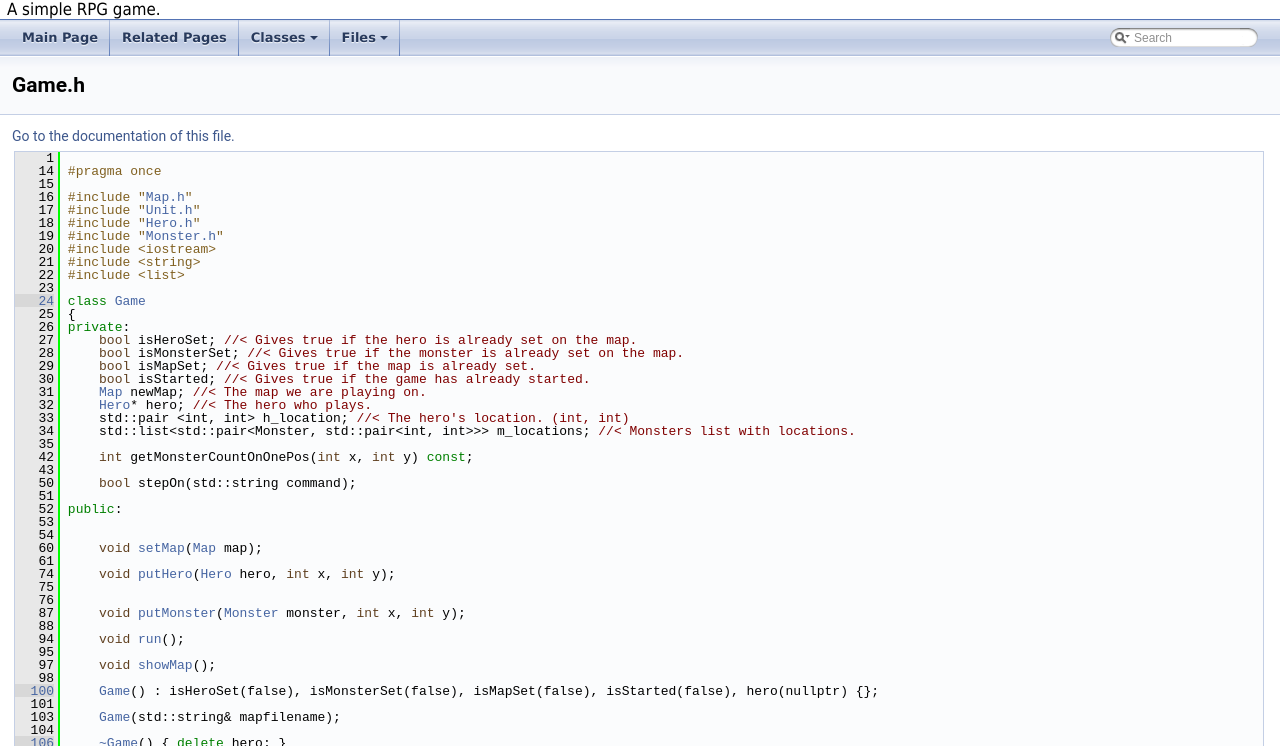
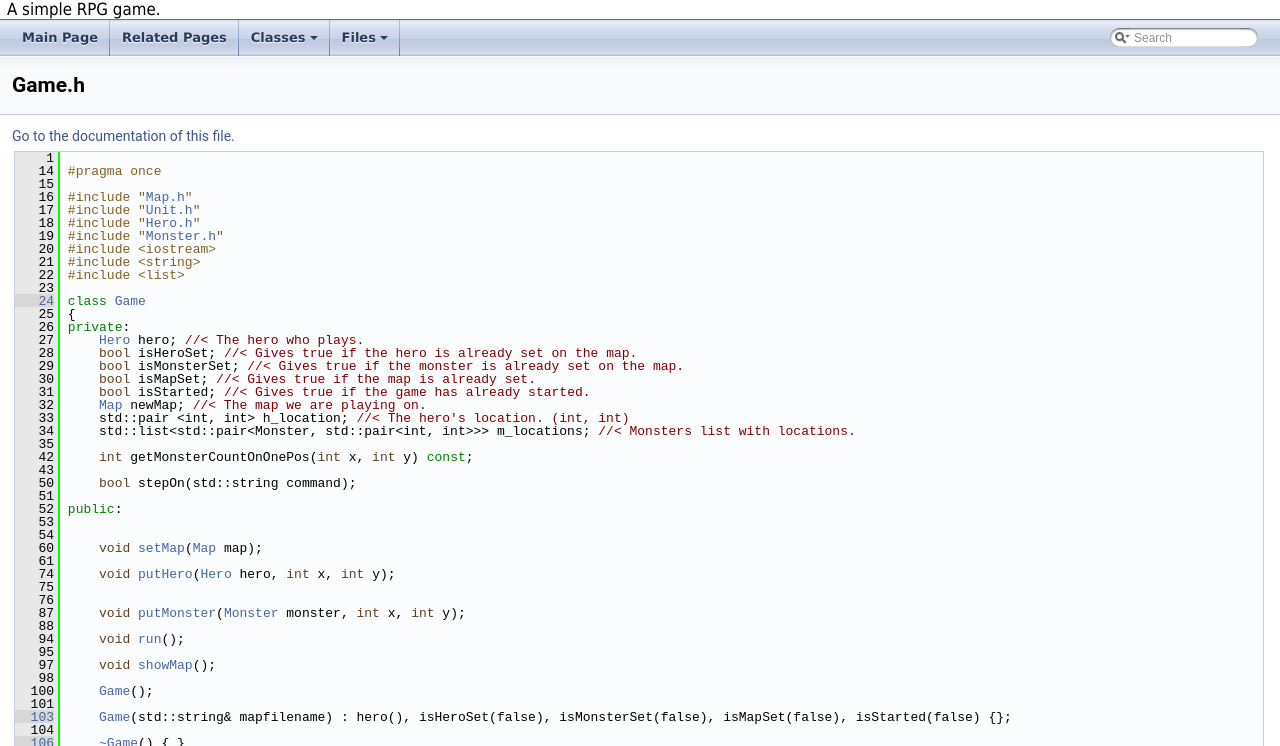
Before and after one commit to Teaching-projects/-SZE-MOSZE-2020-BDFANS, a plain HTML site: page _game_8h_source.html in a window 1280 px wide. Shown: the part 54-800 px from the top of the page. Drawn offline with Linux system fonts and the light colour scheme.

Commit message:
Update gh-pages to output generated at 08ba60f

```diff
--- a/_game_8h_source.html
+++ b/_game_8h_source.html
@@ -81,12 +81,12 @@ $(function() {
 <div class="line"><a name="l00024"></a><span class="lineno"><a class="line" href="class_game.html">   24</a></span>&#160;<span class="keyword">class </span><a class="code" href="class_game.html">Game</a></div>
 <div class="line"><a name="l00025"></a><span class="lineno">   25</span>&#160;{</div>
 <div class="line"><a name="l00026"></a><span class="lineno">   26</span>&#160;<span class="keyword">private</span>:</div>
-<div class="line"><a name="l00027"></a><span class="lineno">   27</span>&#160;    <span class="keywordtype">bool</span> isHeroSet; <span class="comment">//&lt; Gives true if the hero is already set on the map.</span></div>
-<div class="line"><a name="l00028"></a><span class="lineno">   28</span>&#160;    <span class="keywordtype">bool</span> isMonsterSet; <span class="comment">//&lt; Gives true if the monster is already set on the map.</span></div>
-<div class="line"><a name="l00029"></a><span class="lineno">   29</span>&#160;    <span class="keywordtype">bool</span> isMapSet; <span class="comment">//&lt; Gives true if the map is already set.</span></div>
-<div class="line"><a name="l00030"></a><span class="lineno">   30</span>&#160;    <span class="keywordtype">bool</span> isStarted; <span class="comment">//&lt; Gives true if the game has already started.</span></div>
-<div class="line"><a name="l00031"></a><span class="lineno">   31</span>&#160;    <a class="code" href="class_map.html">Map</a> newMap; <span class="comment">//&lt; The map we are playing on.</span></div>
-<div class="line"><a name="l00032"></a><span class="lineno">   32</span>&#160;    <a class="code" href="class_hero.html">Hero</a>* hero; <span class="comment">//&lt; The hero who plays.</span></div>
+<div class="line"><a name="l00027"></a><span class="lineno">   27</span>&#160;    <a class="code" href="class_hero.html">Hero</a> hero; <span class="comment">//&lt; The hero who plays.</span></div>
+<div class="line"><a name="l00028"></a><span class="lineno">   28</span>&#160;    <span class="keywordtype">bool</span> isHeroSet; <span class="comment">//&lt; Gives true if the hero is already set on the map.</span></div>
+<div class="line"><a name="l00029"></a><span class="lineno">   29</span>&#160;    <span class="keywordtype">bool</span> isMonsterSet; <span class="comment">//&lt; Gives true if the monster is already set on the map.</span></div>
+<div class="line"><a name="l00030"></a><span class="lineno">   30</span>&#160;    <span class="keywordtype">bool</span> isMapSet; <span class="comment">//&lt; Gives true if the map is already set.</span></div>
+<div class="line"><a name="l00031"></a><span class="lineno">   31</span>&#160;    <span class="keywordtype">bool</span> isStarted; <span class="comment">//&lt; Gives true if the game has already started.</span></div>
+<div class="line"><a name="l00032"></a><span class="lineno">   32</span>&#160;    <a class="code" href="class_map.html">Map</a> newMap; <span class="comment">//&lt; The map we are playing on.</span></div>
 <div class="line"><a name="l00033"></a><span class="lineno">   33</span>&#160;    std::pair &lt;int, int&gt; h_location; <span class="comment">//&lt; The hero&#39;s location. (int, int)</span></div>
 <div class="line"><a name="l00034"></a><span class="lineno">   34</span>&#160;    std::list&lt;std::pair&lt;Monster, std::pair&lt;int, int&gt;&gt;&gt; m_locations; <span class="comment">//&lt; Monsters list with locations.</span></div>
 <div class="line"><a name="l00035"></a><span class="lineno">   35</span>&#160; </div>
@@ -108,11 +108,11 @@ $(function() {
 <div class="line"><a name="l00095"></a><span class="lineno">   95</span>&#160; </div>
 <div class="line"><a name="l00097"></a><span class="lineno">   97</span>&#160;    <span class="keywordtype">void</span> <a class="code" href="class_game.html#a8233972ea1eddd11d563bfa857f4e1e2">showMap</a>();</div>
 <div class="line"><a name="l00098"></a><span class="lineno">   98</span>&#160; </div>
-<div class="line"><a name="l00100"></a><span class="lineno"><a class="line" href="class_game.html#ad59df6562a58a614fda24622d3715b65">  100</a></span>&#160;    <a class="code" href="class_game.html#ad59df6562a58a614fda24622d3715b65">Game</a>() : isHeroSet(false), isMonsterSet(false), isMapSet(false), isStarted(false), hero(nullptr) {};</div>
+<div class="line"><a name="l00100"></a><span class="lineno">  100</span>&#160;    <a class="code" href="class_game.html#ad59df6562a58a614fda24622d3715b65">Game</a>();</div>
 <div class="line"><a name="l00101"></a><span class="lineno">  101</span>&#160; </div>
-<div class="line"><a name="l00103"></a><span class="lineno">  103</span>&#160;    <a class="code" href="class_game.html#ad59df6562a58a614fda24622d3715b65">Game</a>(std::string&amp; mapfilename);</div>
+<div class="line"><a name="l00103"></a><span class="lineno"><a class="line" href="class_game.html#a3876b1ca516ea549b57de515b25c6acc">  103</a></span>&#160;    <a class="code" href="class_game.html#a3876b1ca516ea549b57de515b25c6acc">Game</a>(std::string&amp; mapfilename) : hero(), isHeroSet(false), isMonsterSet(false), isMapSet(false), isStarted(false) {};</div>
 <div class="line"><a name="l00104"></a><span class="lineno">  104</span>&#160; </div>
-<div class="line"><a name="l00106"></a><span class="lineno"><a class="line" href="class_game.html#ae3d112ca6e0e55150d2fdbc704474530">  106</a></span>&#160;    <a class="code" href="class_game.html#ae3d112ca6e0e55150d2fdbc704474530">~Game</a>() { <span class="keyword">delete</span> hero; }</div>
+<div class="line"><a name="l00106"></a><span class="lineno"><a class="line" href="class_game.html#ae3d112ca6e0e55150d2fdbc704474530">  106</a></span>&#160;    <a class="code" href="class_game.html#ae3d112ca6e0e55150d2fdbc704474530">~Game</a>() { }</div>
 <div class="line"><a name="l00107"></a><span class="lineno">  107</span>&#160; </div>
 <div class="line"><a name="l00108"></a><span class="lineno"><a class="line" href="class_game_1_1_occupied_exception.html">  108</a></span>&#160;    <span class="keyword">class </span><a class="code" href="class_game_1_1_occupied_exception.html">OccupiedException</a> : <span class="keyword">public</span> std::runtime_error {</div>
 <div class="line"><a name="l00109"></a><span class="lineno">  109</span>&#160;        <span class="keyword">public</span>:</div>
@@ -144,11 +144,12 @@ $(function() {
 <div class="ttc" id="aclass_game_html_a2c9bbc80ff60480af1bbdf06cd3380a7"><div class="ttname"><a href="class_game.html#a2c9bbc80ff60480af1bbdf06cd3380a7">Game::putHero</a></div><div class="ttdeci">void putHero(Hero hero, int x, int y)</div><div class="ttdef"><b>Definition:</b> Game.cpp:22</div></div>
 <div class="ttc" id="aclass_game_1_1_game_already_started_exception_html"><div class="ttname"><a href="class_game_1_1_game_already_started_exception.html">Game::GameAlreadyStartedException</a></div><div class="ttdef"><b>Definition:</b> Game.h:123</div></div>
 <div class="ttc" id="aclass_game_1_1_already_has_unit_exception_html"><div class="ttname"><a href="class_game_1_1_already_has_unit_exception.html">Game::AlreadyHasUnitException</a></div><div class="ttdef"><b>Definition:</b> Game.h:118</div></div>
-<div class="ttc" id="aclass_game_html_ad59df6562a58a614fda24622d3715b65"><div class="ttname"><a href="class_game.html#ad59df6562a58a614fda24622d3715b65">Game::Game</a></div><div class="ttdeci">Game()</div><div class="ttdoc">this is a constructor for empty game.</div><div class="ttdef"><b>Definition:</b> Game.h:100</div></div>
+<div class="ttc" id="aclass_game_html_ad59df6562a58a614fda24622d3715b65"><div class="ttname"><a href="class_game.html#ad59df6562a58a614fda24622d3715b65">Game::Game</a></div><div class="ttdeci">Game()</div><div class="ttdoc">this is a constructor for empty game.</div></div>
 <div class="ttc" id="a_monster_8h_html"><div class="ttname"><a href="_monster_8h.html">Monster.h</a></div></div>
 <div class="ttc" id="aclass_monster_html"><div class="ttname"><a href="class_monster.html">Monster</a></div><div class="ttdoc">header for Monster class</div><div class="ttdef"><b>Definition:</b> Monster.h:19</div></div>
 <div class="ttc" id="aclass_game_1_1_already_has_hero_exception_html"><div class="ttname"><a href="class_game_1_1_already_has_hero_exception.html">Game::AlreadyHasHeroException</a></div><div class="ttdef"><b>Definition:</b> Game.h:113</div></div>
 <div class="ttc" id="aclass_hero_html"><div class="ttname"><a href="class_hero.html">Hero</a></div><div class="ttdoc">header for Hero class</div><div class="ttdef"><b>Definition:</b> Hero.h:18</div></div>
+<div class="ttc" id="aclass_game_html_a3876b1ca516ea549b57de515b25c6acc"><div class="ttname"><a href="class_game.html#a3876b1ca516ea549b57de515b25c6acc">Game::Game</a></div><div class="ttdeci">Game(std::string &amp;mapfilename)</div><div class="ttdoc">This is a constructor for game with the map initialized.</div><div class="ttdef"><b>Definition:</b> Game.h:103</div></div>
 <div class="ttc" id="aclass_game_html_ab83e25f737717d7bb4ec95b22efc82d9"><div class="ttname"><a href="class_game.html#ab83e25f737717d7bb4ec95b22efc82d9">Game::setMap</a></div><div class="ttdeci">void setMap(Map map)</div><div class="ttdef"><b>Definition:</b> Game.cpp:11</div></div>
 <div class="ttc" id="aclass_game_1_1_not_initialized_exception_html"><div class="ttname"><a href="class_game_1_1_not_initialized_exception.html">Game::NotInitializedException</a></div><div class="ttdef"><b>Definition:</b> Game.h:128</div></div>
 <div class="ttc" id="aclass_game_1_1_occupied_exception_html"><div class="ttname"><a href="class_game_1_1_occupied_exception.html">Game::OccupiedException</a></div><div class="ttdef"><b>Definition:</b> Game.h:108</div></div>
```
Also changed, not shown: class_game-members.html (+2 -2 lines).
